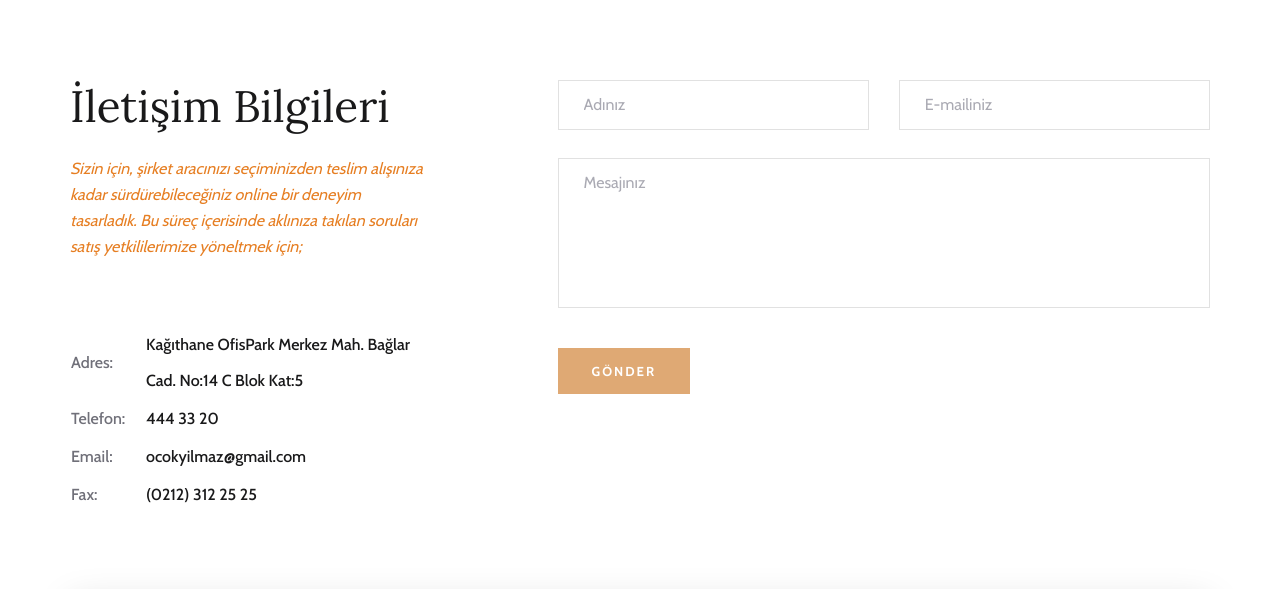
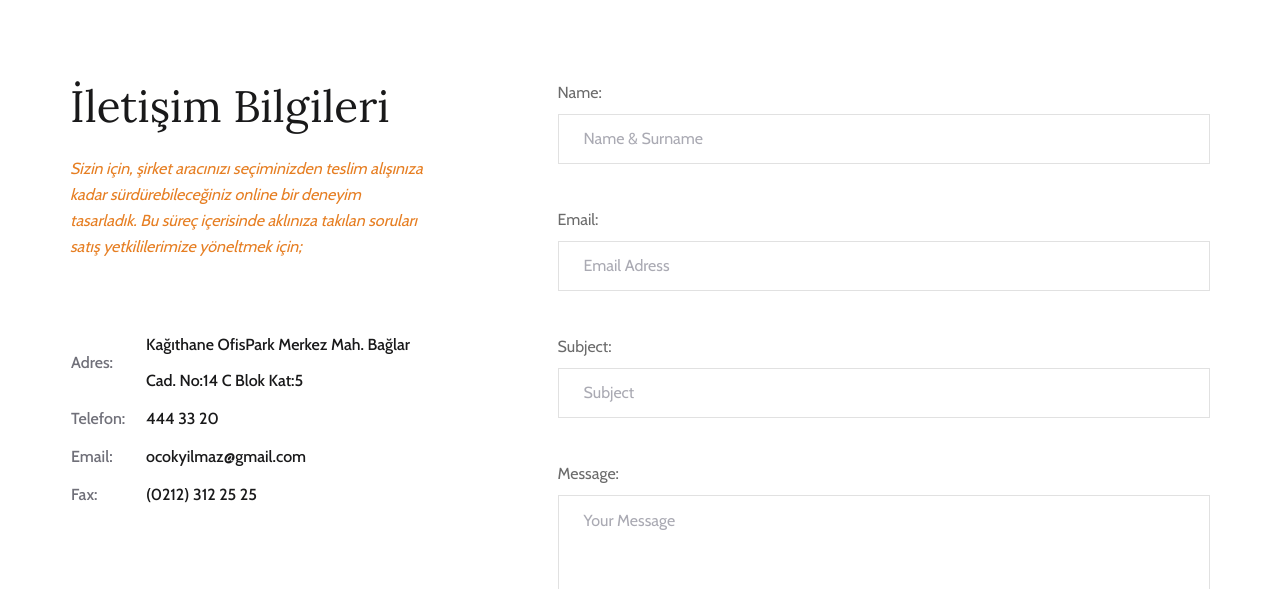
Before and after one commit to oguzhancokyilmaz/rentcar-Python-Django, a Django app: page /iletisim/ in a window 1280 px wide. Shown: the part 130-719 px from the top of the page. Run offline with Django 3.2, Linux system fonts and the light colour scheme; data comes from the database, SQL or seed files in the repository; both versions use the stored data as it was after the commit; some libraries are stand-ins or nearby versions.

Commit message:
İletişim formu eklendi-çalışıyor

```diff
--- a/home/models.py
+++ b/home/models.py
@@ -1,7 +1,9 @@
 from ckeditor_uploader.fields import RichTextUploadingField
 from django.db import models
 
-# Create your models here.
+from django.forms import ModelForm, TextInput, Textarea
+
+
 class Setting(models.Model):
     STATUS = (
         ("True", "Evet"),
@@ -31,3 +33,33 @@
     update_at = models.DateTimeField(auto_now=True)
     def __str__(self):
         return self.title
+
+class ContactFormMessage(models.Model):
+    STATUS = (
+        ("New", "New"),
+        ("Read", "Read"),
+        ("Closed", "Closed"),
+    )
+    name = models.CharField(blank=True,max_length=30)
+    email = models.CharField(blank=True,max_length=50)
+    subject = models.CharField(blank=True,max_length=50)
+    message = models.CharField(blank=True,max_length=255)
+    status = models.CharField(max_length=10,choices=STATUS,default='New')
+    ip = models.CharField(blank=True,max_length=20)
+    note = models.CharField(blank=True,max_length=100)
+    create_at = models.DateTimeField(auto_now_add=True)
+    update_at = models.DateTimeField(auto_now=True)
+    def __str__(self):
+        return self.name
+
+
+class ContactFormu(ModelForm):
+        class Meta:
+            model = ContactFormMessage
+            fields = ['name','email','subject','message']
+            widgets = {
+                'name' : TextInput(attrs={'class':'input','placeholder':'Name & Surname'}),
+                'subject': TextInput(attrs={'class': 'input', 'placeholder': 'Subject'}),
+                'email': TextInput(attrs={'class': 'input', 'placeholder': 'Email Adress'}),
+                'message': Textarea(attrs={'class': 'input', 'placeholder': 'Your Message','rows':'5'}),
+                }
--- a/home/templates/iletisim.html
+++ b/home/templates/iletisim.html
@@ -39,20 +39,21 @@
                         </table>
                     </div>
                 </div>
+
+
+
+
                 <div class="col-lg-7 offset-lg-1">
-                    <form action="#" class="contact-form">
-                        <div class="row">
-                            <div class="col-lg-6">
-                                <input type="text" placeholder="Adınız">
-                            </div>
-                            <div class="col-lg-6">
-                                <input type="text" placeholder="E-mailiniz">
-                            </div>
-                            <div class="col-lg-12">
-                                <textarea placeholder="Mesajınız"></textarea>
-                                <button type="submit">Gönder</button>
-                            </div>
-                        </div>
+                    {% if messages %}
+                       {% for message in messages %}
+                           <div class="alert alert-{{ message.tags }}" role="alert"> {{ message }} </div>
+                       {% endfor %}
+                    {% endif %}
+                    <form action="" method="POST" class="contact-form">
+                    {% csrf_token %}
+                    {{ form.as_p }}
+
+                    <input type="submit" value="SEND FORM">
                     </form>
                 </div>
             </div>
--- a/home/views.py
+++ b/home/views.py
@@ -1,8 +1,10 @@
-from django.http import HttpResponse
+from django.core.checks import messages
+from django.http import HttpResponse, HttpResponseRedirect
 from django.shortcuts import render
 
 # Create your views here.
-from home.models import Setting
+from home.models import Setting, ContactFormMessage, ContactFormu
+from django.contrib import messages
 
 
 def index(request):
@@ -27,6 +29,21 @@
     return render(request, 'referanslarimiz.html', context)
 
 def iletisim(request):
+
+    if request.method =='POST':
+        form = ContactFormu(request.POST)
+        if form.is_valid():
+            data = ContactFormMessage() # Model ile bağlantı kur
+            data.name = form.cleaned_data['name'] #Bilgileri al
+            data.email = form.cleaned_data['email']
+            data.subject = form.cleaned_data['subject']
+            data.message = form.cleaned_data['message']
+            data.ip = request.META.get('REMOTE_ADDR')
+            data.save()
+            messages.success(request,"Mesajiniz Gönderilmistir.")
+            return HttpResponseRedirect('/iletisim')
+
     setting = Setting.objects.get(pk=1)
-    context = {'setting': setting,'page':'iletisim'}
+    form = ContactFormu()
+    context = {'setting': setting,'form':form}
     return render(request, 'iletisim.html', context)
```
Also changed, not shown: home/admin.py (+7 -1 lines), db.sqlite3.
